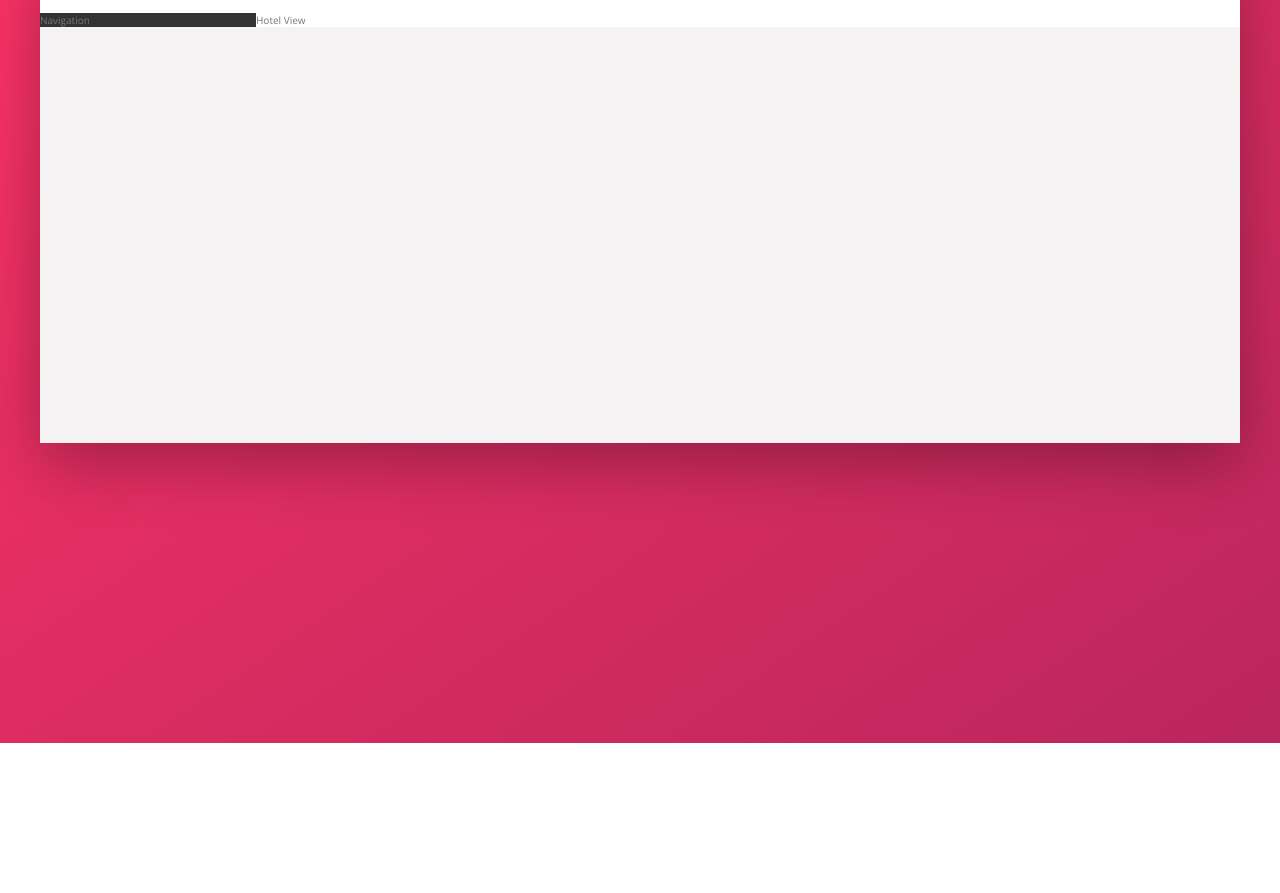
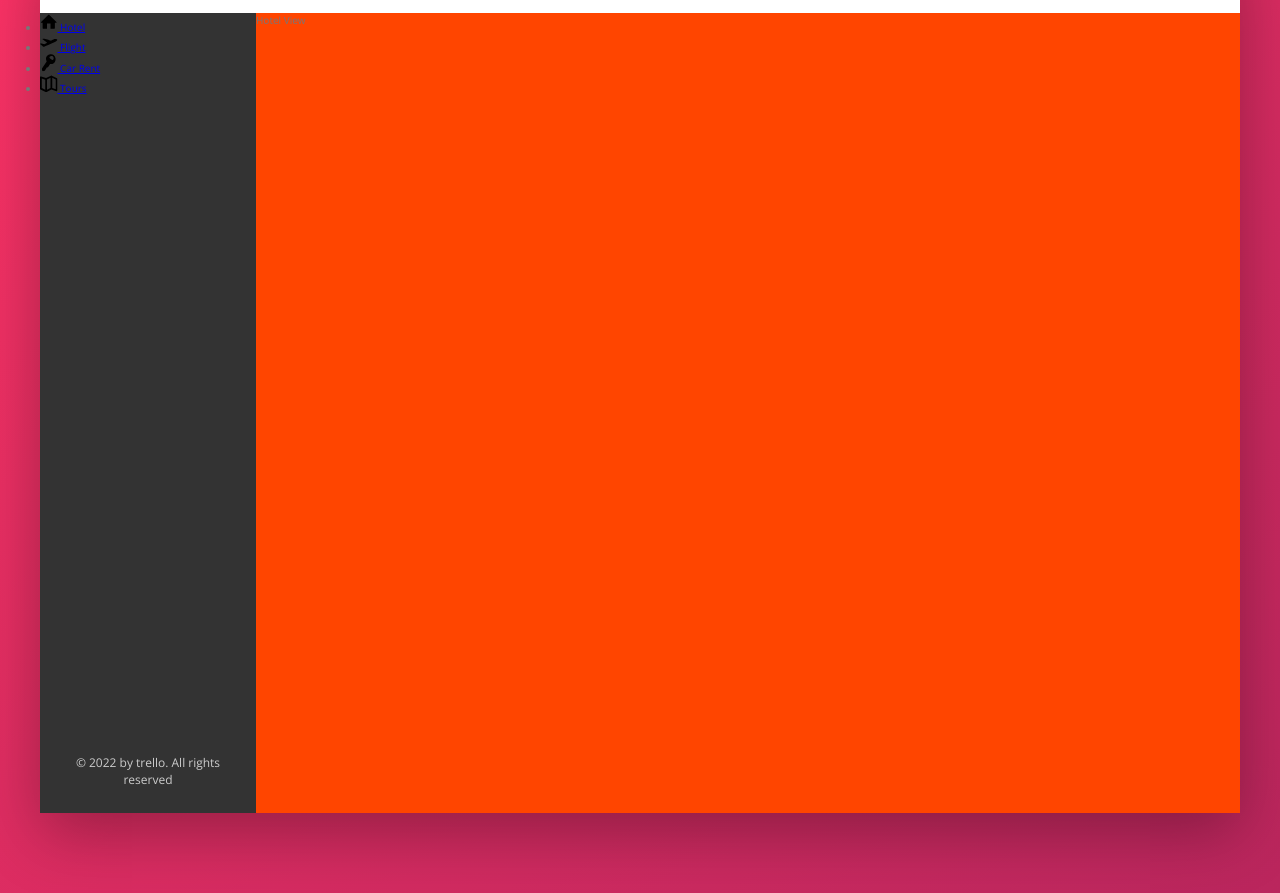
Before and after one commit to Gourav2404/Trillo, a website: page index.html in a window 1280 px wide. Shown: the part 137-1030 px from the top of the page. Before the commit the page ends 880 px from the top, so only its background shows below. Drawn offline with nearby package versions, Linux system fonts and the light colour scheme.

Commit message:
Navigation 1

```diff
--- a/index.html
+++ b/index.html
@@ -43,7 +43,43 @@
             </header>
             <div class="content">
                 <nav class="sidebar">
-                    Navigation
+                    <ul class="side-nav">
+                        <li class="side-nav__item">
+                            <a href="#" class="side-nav__link">
+                                <svg class="side-nav__icon">
+                                    <use xlink:href="img/sprite.svg#icon-home"></use>>
+                                </svg>
+                                <span>Hotel</span>
+                            </a>
+                        </li>
+                        <li class="side-nav__item">
+                            <a href="#" class="side-nav__link">
+                                <svg class="side-nav__icon">
+                                    <use xlink:href="img/sprite.svg#icon-aircraft-take-off"></use>>
+                                </svg>
+                                <span>Flight</span>
+                            </a>
+                        </li>
+                        <li class="side-nav__item">
+                            <a href="#" class="side-nav__link">
+                                <svg class="side-nav__icon">
+                                    <use xlink:href="img/sprite.svg#icon-key"></use>>
+                                </svg>
+                                <span>Car Rent </span>
+                            </a>
+                        </li>
+                        <li class="side-nav__item">
+                            <a href="#" class="side-nav__link">
+                                <svg class="side-nav__icon">
+                                    <use xlink:href="img/sprite.svg#icon-map"></use>>
+                                </svg>
+                                <span>Tours</span>
+                            </a>
+                        </li>
+                    </ul>
+                    <div class="legal">
+                        &copy; 2022 by trello. All rights reserved
+                    </div>
                 </nav>
                 <main class="hotel-view">
                     Hotel View
--- a/sass/_components.scss
+++ b/sass/_components.scss
@@ -110,6 +110,28 @@
         border-radius: 50%;
         margin-right: 1rem;
     }
+}
 
+.side-nav {
+
+    &__item {
+
+    }
+
+    &__link {
+
+    }
+
+    &__icon {
+        width: 1.75rem;
+        height: 1.75rem;
+    }
 
 }
+
+.legal {
+    font-size: 1.2rem;
+    color: var(--color-Grey-light-4);
+    text-align: center;
+    padding: 2.5rem;
+}
--- a/sass/_layouts.scss
+++ b/sass/_layouts.scss
@@ -25,9 +25,16 @@
 .sidebar {
     background-color: var(--color-Grey-dark-1);
     flex: 0 0 18%;
+
+    display: flex;
+    flex-direction: column;
+    justify-content: space-between;
 }
 
 .hotel-view {
     background-color: #fff;
+    background-color: orangered;
+    height: 80rem;
+
     flex: 1;
 }
```
Also changed, not shown: css/style.css.
